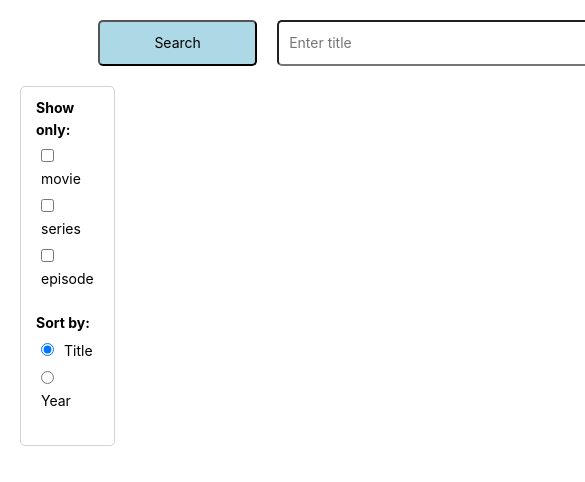
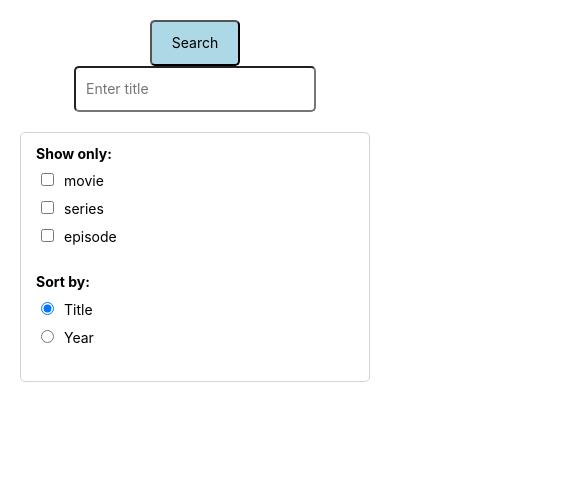
Before and after one commit to igorpost92/films, a React app: page / in a window 390 px wide. Shown: the top 482 px of the page, 585 px wide, since content can reach past the window. Built offline with nearby package versions, Linux system fonts and the light colour scheme.

Commit message:
add media to styles

```diff
--- a/src/styles/App.css
+++ b/src/styles/App.css
@@ -14,7 +14,7 @@
   margin: 20px;
   display: grid;
   grid-template-rows: auto 1fr;
-  grid-template-columns: 1fr 5fr;
+  grid-template-columns: minmax(max-content, 1fr) 5fr;
   grid-gap: 20px;
 }
 
@@ -24,6 +24,7 @@
 }
 
 .search-bar__title {
+  box-sizing: border-box;
   margin: 0 20px;
   padding: 10px;
   border-radius: 5px;
@@ -60,7 +61,7 @@
 .films {
   display: grid;
   grid-gap: 10px;
-  grid-template-columns: repeat(5, 250px);
+  grid-template-columns: repeat(5, 1fr);
 }
 
 .film {
@@ -89,3 +90,42 @@ fieldset {
   flex-direction: column;
   border: none;
 }
+
+@media only screen and (max-width: 1050px) {
+  .films {
+    grid-template-columns: repeat(4, 1fr);
+  }
+}
+
+@media only screen and (max-width: 860px) {
+  .films {
+    grid-template-columns: repeat(3, 1fr);
+  }
+
+  .search-bar__button {
+    padding: 10px 20px;
+    width: auto;
+  }
+}
+
+@media only screen and (max-width: 685px) {
+  .films {
+    grid-template-columns: repeat(2, 1fr);
+  }
+}
+
+@media only screen and (max-width: 515px) {
+  .search-bar__title {
+    width: auto;
+  }
+
+  .wrapper {
+    margin: 20px;
+    grid-template-columns: 1fr;
+  }
+
+  .search-bar {
+    grid-column: auto;
+    text-align: center;
+  }
+}
```
